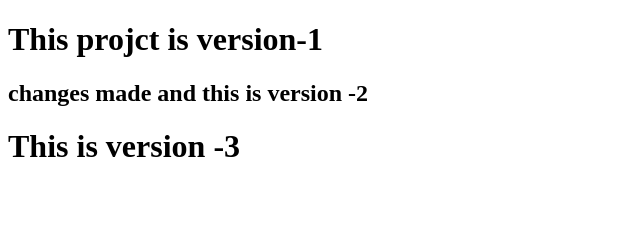
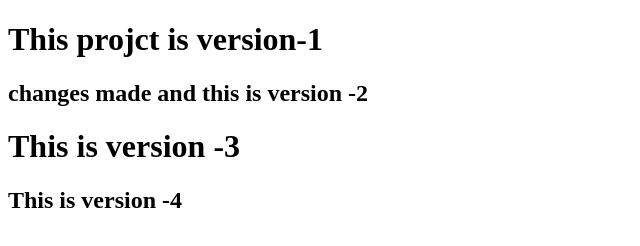
Before and after one commit to AnjaliGuthi/GitVsCodeDay2, a plain HTML site: page index.html in a window 1280 px wide. Shown: the whole page, without its empty margins (0-640 px from the left). Drawn offline with Linux system fonts and the light colour scheme.

Commit message:
version-3

```diff
--- a/index.html
+++ b/index.html
@@ -9,5 +9,6 @@
     <h1>This projct is version-1</h1>
     <h2>changes made and this is version -2</h2>
     <h1>This is version -3</h1>
+    <h2>This is version -4</h2>
 </body>
 </html>
```
